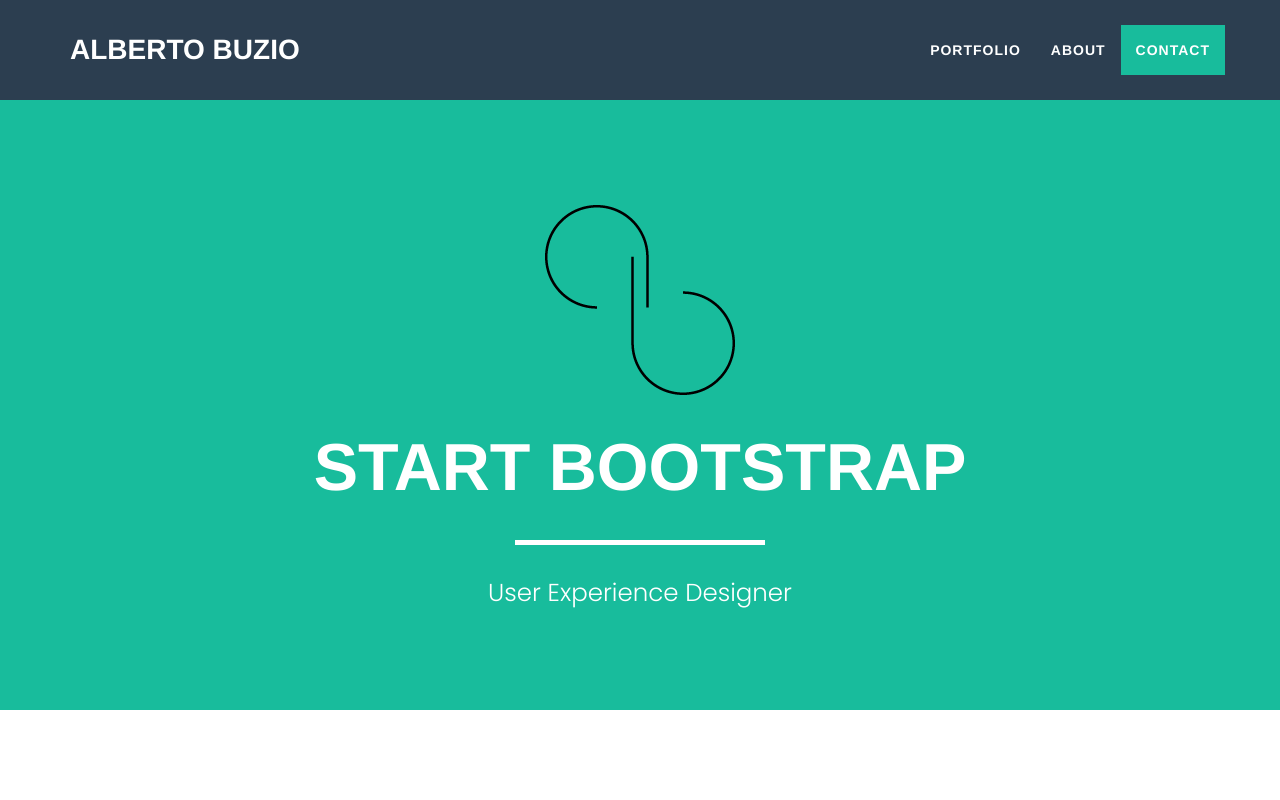
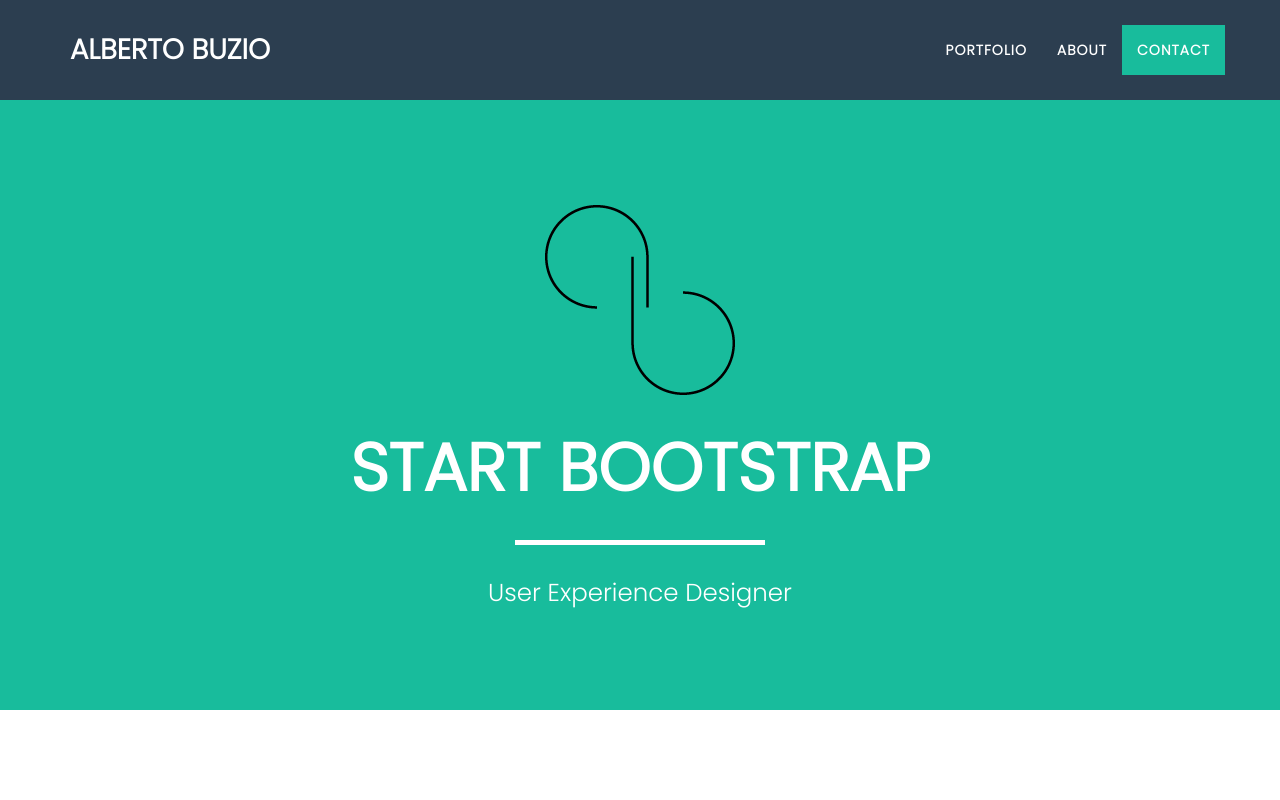
Before and after one commit to albertobuzio/ab.github.io, a website: page index.html in a window 1280 px wide. Shown: the top 800 px of the page. Drawn offline with nearby package versions, Linux system fonts and the light colour scheme.

Commit message:
Update freelancer.css

```diff
--- a/css/freelancer.css
+++ b/css/freelancer.css
@@ -82,7 +82,7 @@
 }
 header .intro-text .name {
   display: block;
-  font-family: "Montserrat", "Helvetica Neue", Helvetica, Arial, sans-serif;
+  font-family: "Poppins", "Helvetica Neue", Helvetica, Arial, sans-serif;
   text-transform: uppercase;
   font-weight: 700;
   font-size: 2em;
@@ -105,7 +105,7 @@
 }
 .navbar-custom {
   background: #2C3E50;
-  font-family: "Montserrat", "Helvetica Neue", Helvetica, Arial, sans-serif;
+  font-family: "Poppins", "Helvetica Neue", Helvetica, Arial, sans-serif;
   text-transform: uppercase;
   font-weight: 700;
   border: none;
```
